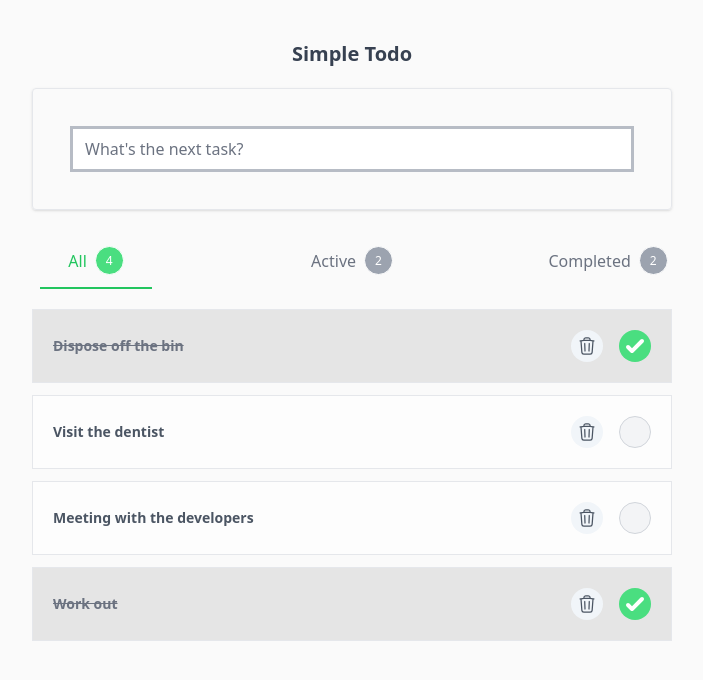
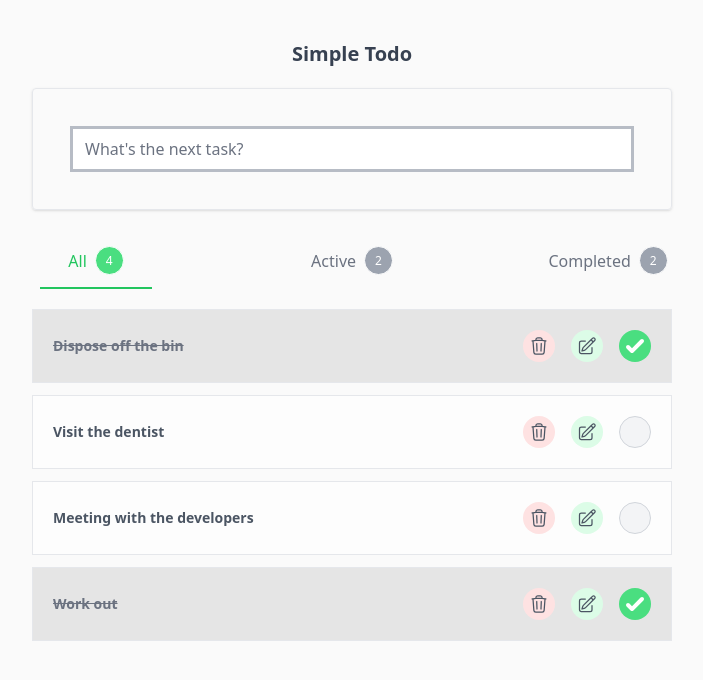
Before and after one commit to tobidosumu/simple-todo, a SvelteKit app: page / in a window 1280 px wide. Shown: the top 680 px of the page, without its empty margins (288-991 px from the left). Built offline with nearby package versions, Linux system fonts and the light colour scheme.

Commit message:
can now edit todo

```diff
--- a/src/components/Todos.svelte
+++ b/src/components/Todos.svelte
@@ -1,20 +1,70 @@
 <script lang="ts">
+    import { createEventDispatcher } from 'svelte';
+
     import DeleteIcon from '../icons/DeleteIcon.svelte';
+    import EditIcon from '../icons/EditIcon.svelte';
     import type { TodoTypeSet } from '../todo';
 
     export let todos: TodoTypeSet[];
     export let eachTodo: any;
     export let handleDeleteTodo: any;
+
+    // edit todo
+    const dispatch = createEventDispatcher();
+
+    let editingTodoId: string | null = null;
+    let editedTodoTask: string = '';
+
+    const startEditing = (id: string, task: string) => {
+      editingTodoId = id;
+      editedTodoTask = task;
+    };
+
+    const cancelEditing = () => {
+      editingTodoId = null;
+      editedTodoTask = '';
+    };
+
+    const saveEditedTodo = () => {
+      if (editingTodoId && editedTodoTask.trim() !== '') {
+        const updatedTodo = todos.find((todo) => todo.id === editingTodoId);
+        if (updatedTodo) {
+          updatedTodo.task = editedTodoTask.trim();
+          dispatch('updateTodo', updatedTodo);
+        }
+      }
+      cancelEditing();
+    };
   </script>
 
   <div>
     <ul class="h-[52vh] overflow-y-scroll">
       {#each todos as todo (todo.id)}
         <li class="todoList" class:completedTask={todo.isCompleted}>
+          {#if editingTodoId === todo.id}
+            <input
+              type="text"
+              bind:value={editedTodoTask}
+              class="w-full px-2 py-1 bg-gray-100 border-gray-300 rounded-md"
+            />
+            <button on:click={saveEditedTodo} class="px-2 py-1 ml-2 bg-green-400 text-white rounded-md">Save</button>
+            <button on:click={cancelEditing} class="px-2 py-1 ml-2 bg-red-400 text-white rounded-md">Cancel</button>
+          {:else}
             <p class="text-sm font-semibold">{todo.task}</p>
             <div class="group flex items-center space-x-4">
-                    <div on:click={() => handleDeleteTodo(todo.id)} on:keydown class="p-1.5 bg-slate-100 rounded-full hover:bg-red-400 text-gray-600 hover:text-white hover:cursor-pointer">
+              <div
+                on:click={() => handleDeleteTodo(todo.id)}
+                on:keydown
+                class="p-1.5 rounded-full hover:bg-red-400 text-gray-600 hover:text-white hover:cursor-pointer bg-red-100"
+              >
                 <DeleteIcon />
+              </div>
+              <div
+                on:click={() => startEditing(todo.id, todo.task)}
+                on:keydown
+                class="p-1.5 rounded-full hover:bg-green-400 text-gray-600 hover:text-white hover:cursor-pointer bg-green-100"
+              >
+                <EditIcon />
               </div>
               <div>
                 <input
@@ -30,6 +80,7 @@
                 />
               </div>
             </div>
+          {/if}
         </li>
       {/each}
     </ul>
--- /dev/null
+++ b/src/icons/EditIcon.svelte
@@ -0,0 +1,14 @@
+<svg
+	xmlns="http://www.w3.org/2000/svg"
+	fill="none"
+	viewBox="0 0 24 24"
+	stroke-width="1.5"
+	stroke="currentColor"
+	class="w-5 h-5"
+>
+	<path
+		stroke-linecap="round"
+		stroke-linejoin="round"
+		d="M16.862 4.487l1.687-1.688a1.875 1.875 0 112.652 2.652L10.582 16.07a4.5 4.5 0 01-1.897 1.13L6 18l.8-2.685a4.5 4.5 0 011.13-1.897l8.932-8.931zm0 0L19.5 7.125M18 14v4.75A2.25 2.25 0 0115.75 21H5.25A2.25 2.25 0 013 18.75V8.25A2.25 2.25 0 015.25 6H10"
+	/>
+</svg>
```
Lines whose indentation alone changed are shown as unchanged.
